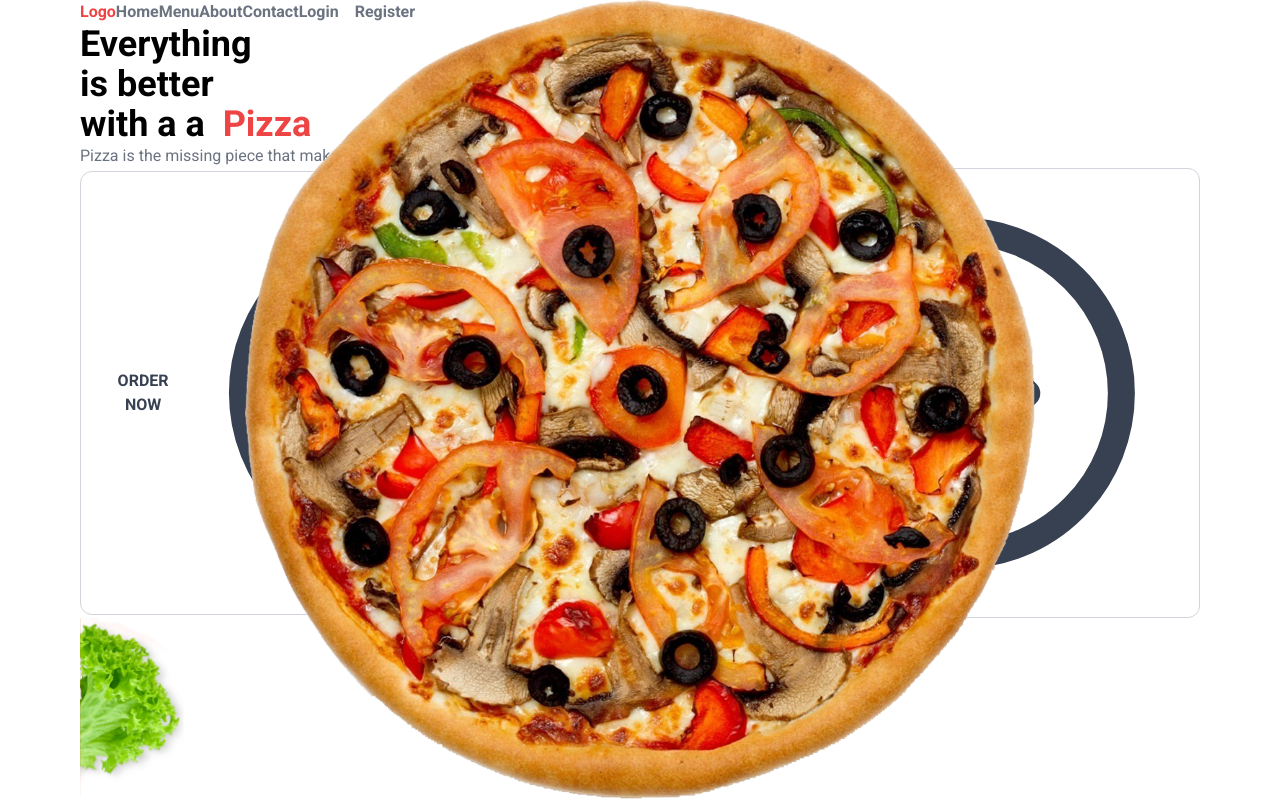
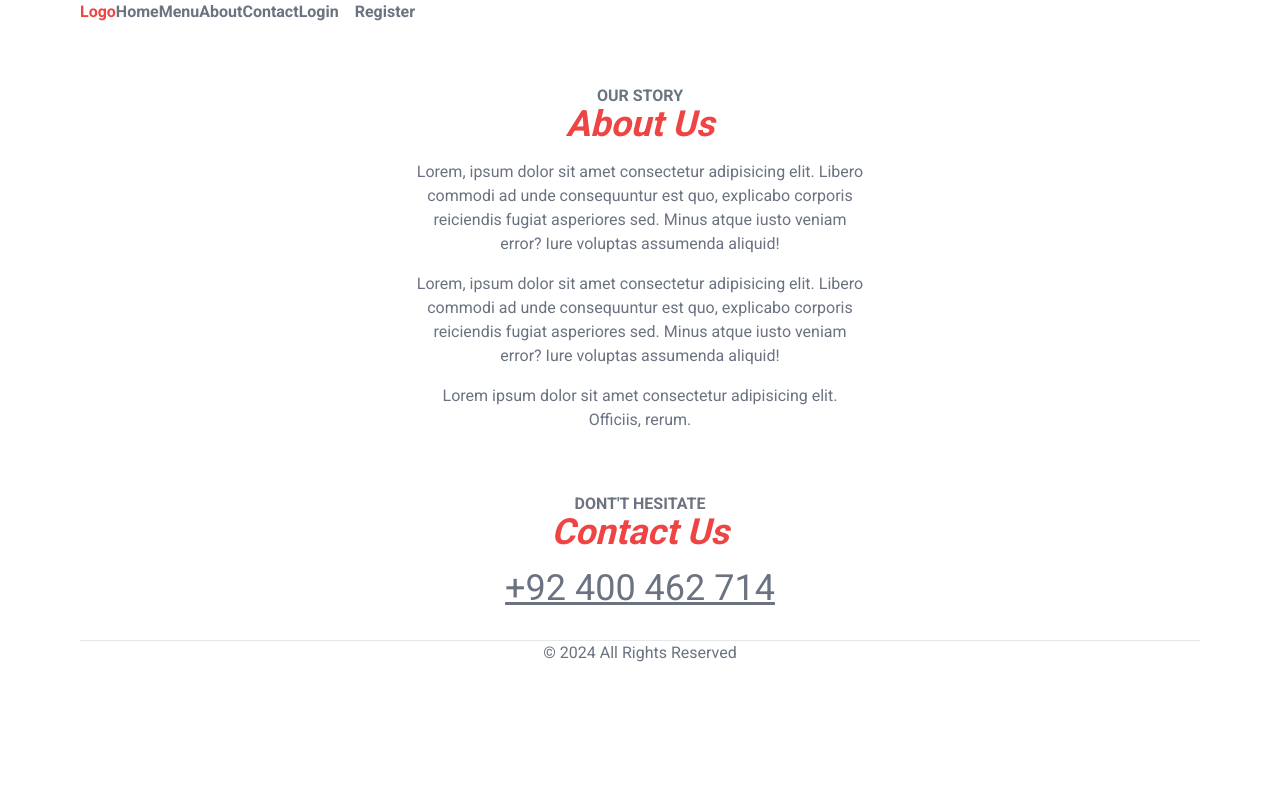
Before and after one commit to devvAbdullah/Food-Ordering-App, a Next.js app: page / in a window 1280 px wide. Shown: the top 800 px of the page. Built offline with nearby package versions, Linux system fonts and the light colour scheme; no server answers.

Commit message:
Fix casing for Components folder

```diff
--- a/src/app/page.js
+++ b/src/app/page.js
@@ -1,15 +1,11 @@
-import Image from "next/image";
-import Header from '../Components/Header'
 import SectionHeaders from "../app/Sectionheader";
-import Hero from "../components/Hero";
-import Homemenu from "../components/Homemenu";
+
 
 export default function Home() {
   return (
     <>
 
-    <Hero/>
-    <Homemenu/>
+
 
       <section className="text-center my-16">
         <SectionHeaders SubHeader={'Our Story'} MainHeader={'About Us'} />
```
